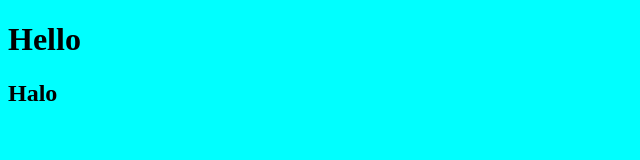
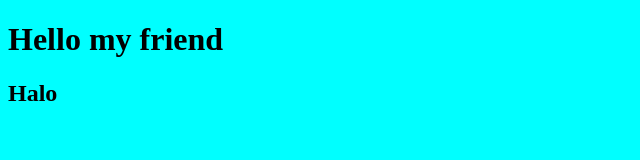
Before and after one commit to NghiaLam11/NghiaTestGit, a plain HTML site: page index.html in a window 1280 px wide. Shown: the whole page, without its empty margins (0-640 px from the left). Drawn offline with Linux system fonts and the light colour scheme.

Commit message:
Update index.html

```diff
--- a/index.html
+++ b/index.html
@@ -8,6 +8,6 @@
     <title>Document</title>
   </head>
   <body>
-    <div><h1>Hello</h1><h2>Halo</h2></div>
+    <div><h1>Hello my friend</h1><h2>Halo</h2></div>
   </body>
 </html>
```
